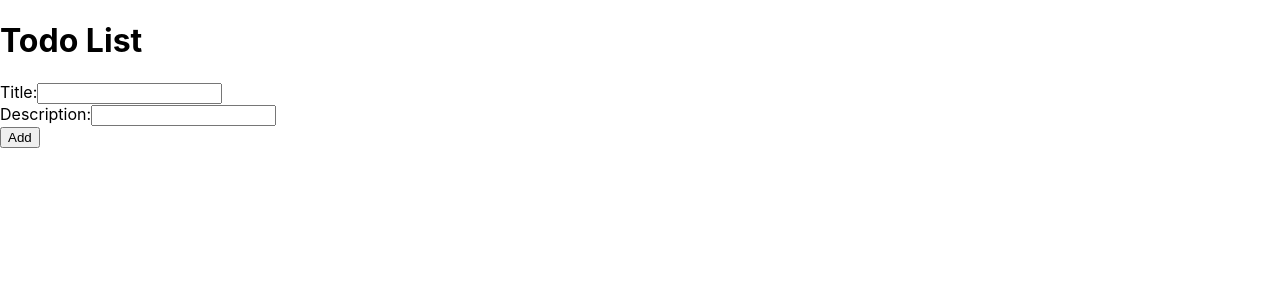
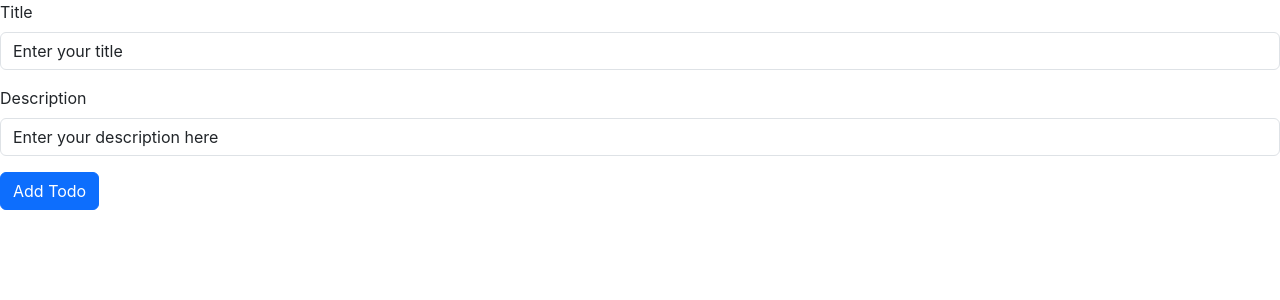
Before and after one commit to divyamishra22/project-reactjs-basics, a React (Create React App) app: page / in a window 1280 px wide. Shown: the top 300 px of the page. Built offline with nearby package versions, Linux system fonts and the light colour scheme.

Commit message:
reacthooks + bootstrap added

```diff
--- a/public/index.html
+++ b/public/index.html
@@ -25,9 +25,11 @@
       Learn how to configure a non-root public URL by running `npm run build`.
     -->
     <title>React App</title>
+    <link href="https://cdn.jsdelivr.net/npm/bootstrap@5.3.0-alpha2/dist/css/bootstrap.min.css"
+    rel="stylesheet" integrity="sha384-aFq/bzH65dt+w6FI2ooMVUpc+21e0SRygnTpmBvdBgSdnuTN7QbdgL+OapgHtvPp" crossorigin="anonymous"/>
   </head>
   <body>
-    <noscript>You need to enable JavaScript to run this app.</noscript>
+
     <div id="root"></div>
     <!--
       This HTML file is a template.
@@ -39,5 +41,7 @@
       To begin the development, run `npm start` or `yarn start`.
       To create a production bundle, use `npm run build` or `yarn build`.
     -->
+    <script src="https://cdn.jsdelivr.net/npm/bootstrap@5.3.0-alpha2/dist/js/bootstrap.bundle.min.js"
+    integrity="sha384-qKXV1j0HvMUeCBQ+QVp7JcfGl760yU08IQ+GpUo5hlbpg51QRiuqHAJz8+BrxE/N" crossorigin="anonymous"></script>
   </body>
 </html>
--- /dev/null
+++ b/src/My Components/TaskList.js
@@ -0,0 +1,18 @@
+
+// import React from 'react';
+
+//     const Task = ({ task}) => {
+//     return (
+//         <div className='task flex-row'>
+//             <div className='tasks'>
+//                 <h3>{task.title}</h3>
+//                 <p>{task.description}</p>
+//             </div>
+
+
+
+//         </div>
+//     );
+// };
+
+// export default Task;
--- a/src/My Components/TodoList.js
+++ b/src/My Components/TodoList.js
@@ -1,43 +1,58 @@
 // import React from 'react'
 import React, { useState } from 'react';
+import TaskList from './TaskList';
+
 const TodoList = () => {
     const [tasks, setTasks] = useState([]);
+    const [title, settitle] = useState('Enter your title');
+    const [description, setdescription ] = useState('Enter your description here');
     const addTask = (title, description) => {
-        const newTask = { id: Date.now(), title, description };
-        setTasks([...tasks, newTask]);
+        const myTodo ={
+            key: Date.now,
+            title:title,
+            description: description,
+          }
+        setTasks([...tasks, myTodo]);
         console.log(tasks);
     };
+    const onChangingtitle = () =>{
+        console.log("title was changed");
 
-    const handleSubmit = e => {
+    }
+    const onChangingdesc =() =>{
+        console.log("description was changed");
+    }
+
+    const handleSubmit = (e) => {
         e.preventDefault();
-        const title = e.target.title.value;
-        const description = e.target.description.value;
-        if (title.trim() === '' || description.trim() === '') {
-            alert('Please fill in all fields');
-            return;
+        settitle(e.target.value.title);
+        setdescription(e.target.value.description);
+        if (!title || !description) {
+            alert("Title or Description cannot be blank");
         }
-         else {
+        else {
             addTask(title, description);
         }
-        e.target.title.value = '';
-        e.target.description.value = '';
+        settitle('');
+        setdescription('');
     };
 
     return (
-        <div className='container flex-col'>
-            <h1 className='head'>Todo List</h1>
-            <form className='form flex-col'   onSubmit={handleSubmit}>
-                <div className='title flex-col'>
-                    <label>Title:</label>
-                    <input type="text" name="title" defaultValue={" "} />
+        <>
+            <form onClick={handleSubmit}>
+                <div className="mb-3">
+                    <label htmlFor="exampleInputEmail1" className="form-label">Title</label>
+                    <input type="text" className="form-control" id="exampleInputEmail1" value ={title}
+                    onChange={onChangingtitle}  />
                 </div>
-                <div className='desc flex-col'>
-                    <label>Description:</label>
-                    <input type="text" name="description"  defaultValue={" "} />
+                <div className="mb-3">
+                    <label htmlFor="exampleInputPassword1" className="form-label">Description</label>
+                    <input type="text" className="form-control" id="exampleInputPassword1" value ={description}
+                       onChange={onChangingdesc} />
                 </div>
-                <button type="submit" className="btn btn-sm btn-success">Add </button>
+                <button type="submit" className="btn btn-primary">Add Todo</button>
             </form>
-        </div>
+        </>
     );
 };
 
```
